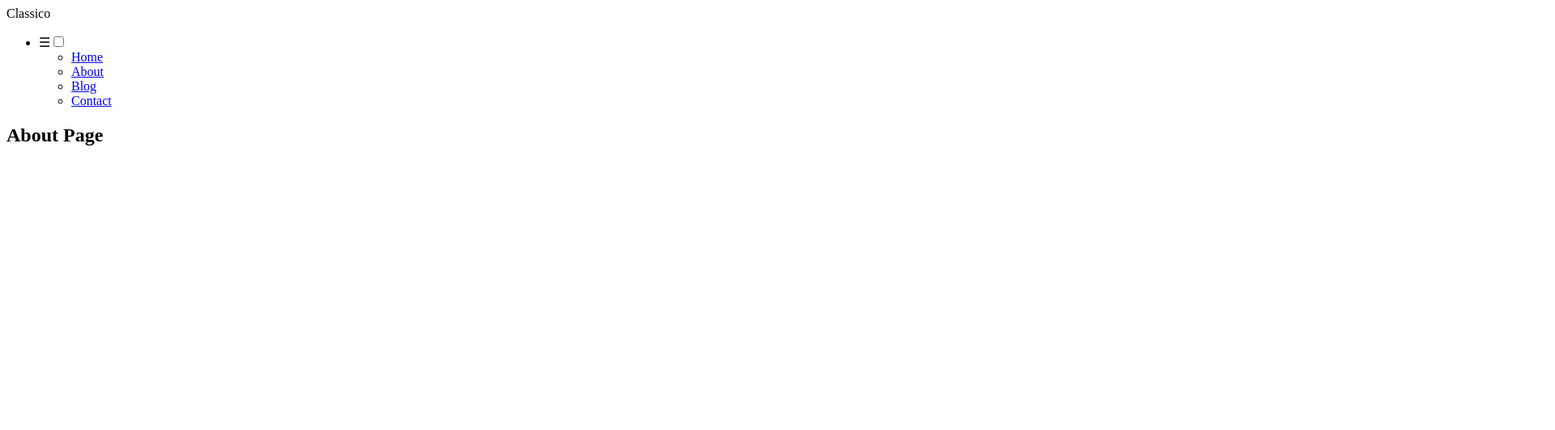
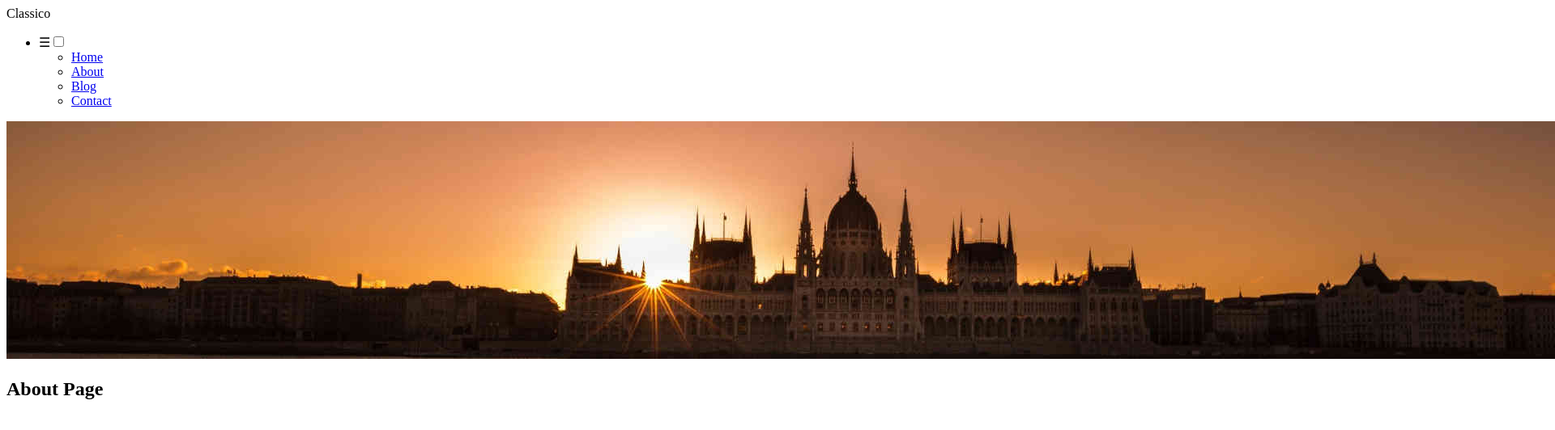
Before and after one commit to lacyjpr/classico, a React app: page /about in a window 1280 px wide. Shown: the top 532 px of the page at 81% size, 1920 px wide, since content can reach past the window. Built offline with nearby package versions, Linux system fonts and the light colour scheme; the HTML template or start-up script is replaced by a standard one.

Commit message:
Add image to about page

```diff
--- a/src/containers/About.jsx
+++ b/src/containers/About.jsx
@@ -1,7 +1,10 @@
 import React from 'react';
 
+import aboutImg from '../assets/about.jpg';
+
 const About = () => (
-  <div>
+  <div className="about">
+    <img className="about__image" alt="far away city skyline" src={aboutImg} />
     <h2>About Page</h2>
   </div>
 );
--- a/src/style.scss
+++ b/src/style.scss
@@ -148,3 +148,17 @@ body {
     text-align: center;
   }
 }
+
+.about {
+  grid-column: 1 / 13;
+  grid-row: 2 / 3;
+
+  &__image {
+    width: 100%;
+    height: auto;
+  }
+
+  h2 {
+    text-align: center;
+  }
+}
```
Also changed, not shown: src/assets/about.jpg (added).
